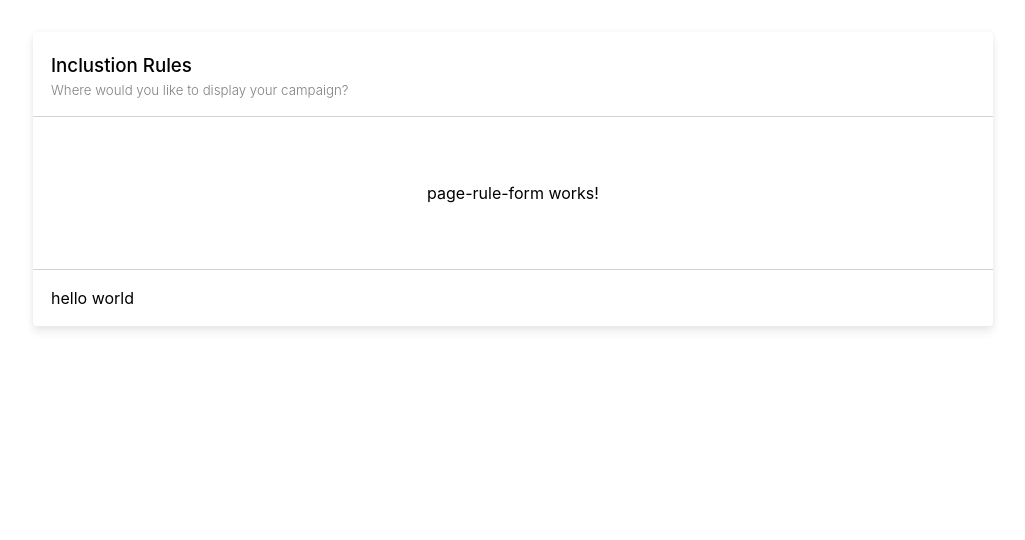
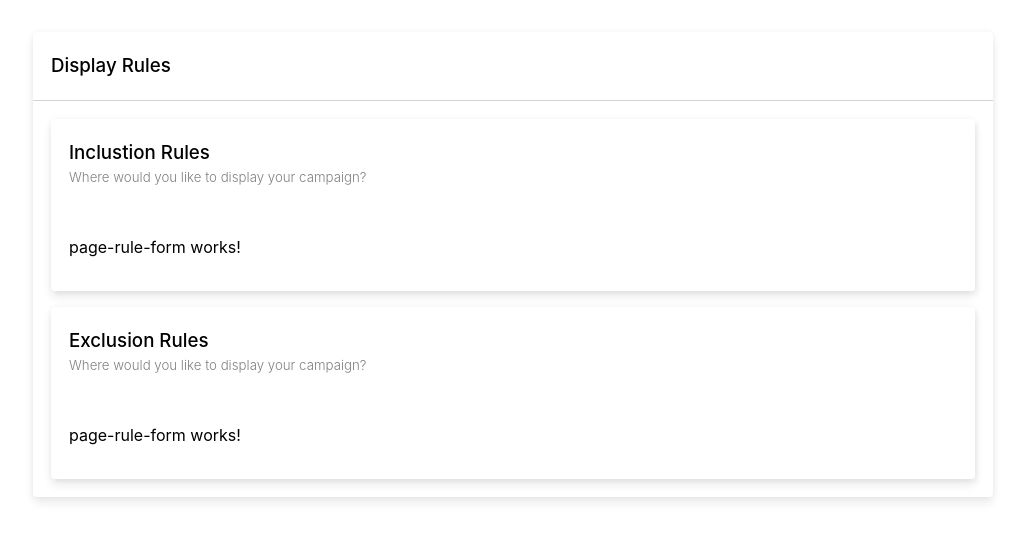
Before and after one commit to Maks-Yaremenko/test-for-daisy, an Angular app: page / in a window 1280 px wide. Shown: the top 540 px of the page, without its empty margins (127-1152 px from the left). Built offline with nearby package versions, Linux system fonts and the light colour scheme.

Commit message:
small fixes for card

```diff
--- a/src/app/app.component.html
+++ b/src/app/app.component.html
@@ -1,6 +1,12 @@
 <div class="content">
-  <app-card [config]="pageCardConfig">
-    <app-page-rule-form class="content"></app-page-rule-form>
-    <div class="actions">hello world</div>
+  <app-card [config]="config.wrapper">
+    <div class="app-card-content content_rule-cards">
+      <app-card [config]="config.inclusionRules">
+        <app-page-rule-form class="app-card-content card"></app-page-rule-form>
+      </app-card>
+      <app-card [config]="config.exclusionRules">
+        <app-page-rule-form class="app-card-content card"></app-page-rule-form>
+      </app-card>
+    </div>
   </app-card>
 </div>
--- a/src/app/app.component.scss
+++ b/src/app/app.component.scss
@@ -5,4 +5,12 @@
   max-width: 960px;
   flex-direction: column;
   align-items: center;
+
+  &_rule-cards app-card {
+    box-shadow: 4px 4px 2px 0px rgba(0, 0, 0, 0.02);
+
+    &:first-child {
+      margin-bottom: 16px;
+    }
+  }
 }
--- a/src/app/app.component.ts
+++ b/src/app/app.component.ts
@@ -7,10 +7,18 @@ import { IAppCard } from '@shared/components/card/card.component';
   styleUrls: ['./app.component.scss'],
 })
 export class AppComponent {
-  public pageCardConfig: IAppCard = {
-    title: 'Inclustion Rules',
-    subtitle: 'Where would you like to display your campaign?',
-    headerUnderline: true,
-    actionsUnderline: true,
+  public config: { [key: string]: IAppCard } = {
+    wrapper: {
+      title: 'Display Rules',
+      headerUnderline: true,
+    },
+    exclusionRules: {
+      title: 'Exclusion Rules',
+      subtitle: 'Where would you like to display your campaign?',
+    },
+    inclusionRules: {
+      title: 'Inclustion Rules',
+      subtitle: 'Where would you like to display your campaign?',
+    },
   };
 }
--- a/src/shared/components/card/card.component.html
+++ b/src/shared/components/card/card.component.html
@@ -8,12 +8,12 @@
     <h5>{{ subtitle }}</h5>
   </div>
   <div class="card_content">
-    <ng-content select=".content"></ng-content>
+    <ng-content select=".app-card-content"></ng-content>
   </div>
   <div
     class="card_actions"
     [ngClass]="{ card_actions__underline: actionsUnderline }"
   >
-    <ng-content select=".actions"></ng-content>
+    <ng-content select=".app-card-actions"></ng-content>
   </div>
 </div>
--- a/src/shared/components/card/card.component.scss
+++ b/src/shared/components/card/card.component.scss
@@ -1,4 +1,5 @@
 :host {
+  display: block;
   width: 100%;
 }
 
@@ -6,9 +7,6 @@
   border-radius: 4px;
   background: #fff;
   box-shadow: 0 6px 10px rgba(0, 0, 0, 0.08), 0 0 6px rgba(0, 0, 0, 0.05);
-  transition: 0.3s transform cubic-bezier(0.155, 1.105, 0.295, 1.12),
-    0.3s box-shadow,
-    0.3s -webkit-transform cubic-bezier(0.155, 1.105, 0.295, 1.12);
 
   &_header {
     padding: 18px;
@@ -36,6 +34,9 @@
   }
 
   &_actions {
+    &:empty {
+      display: none;
+    }
     &__underline {
       border-top: 1px solid lightgray;
     }
--- a/src/shared/components/card/card.component.ts
+++ b/src/shared/components/card/card.component.ts
@@ -1,9 +1,4 @@
-import {
-  Component,
-  OnInit,
-  ChangeDetectionStrategy,
-  Input,
-} from '@angular/core';
+import { Component, ChangeDetectionStrategy, Input } from '@angular/core';
 
 export interface IAppCard {
   title?: string;
@@ -18,7 +13,7 @@ export interface IAppCard {
   styleUrls: ['./card.component.scss'],
   changeDetection: ChangeDetectionStrategy.OnPush,
 })
-export class CardComponent implements OnInit, IAppCard {
+export class CardComponent implements IAppCard {
   @Input() title: string;
   @Input() subtitle: string;
   @Input() headerUnderline: boolean;
@@ -27,8 +22,4 @@ export class CardComponent implements OnInit, IAppCard {
   @Input() set config(config: IAppCard) {
     Object.entries(config).forEach((i) => (this[i[0]] = i[1]));
   }
-
-  constructor() {}
-
-  ngOnInit() {}
 }
```
